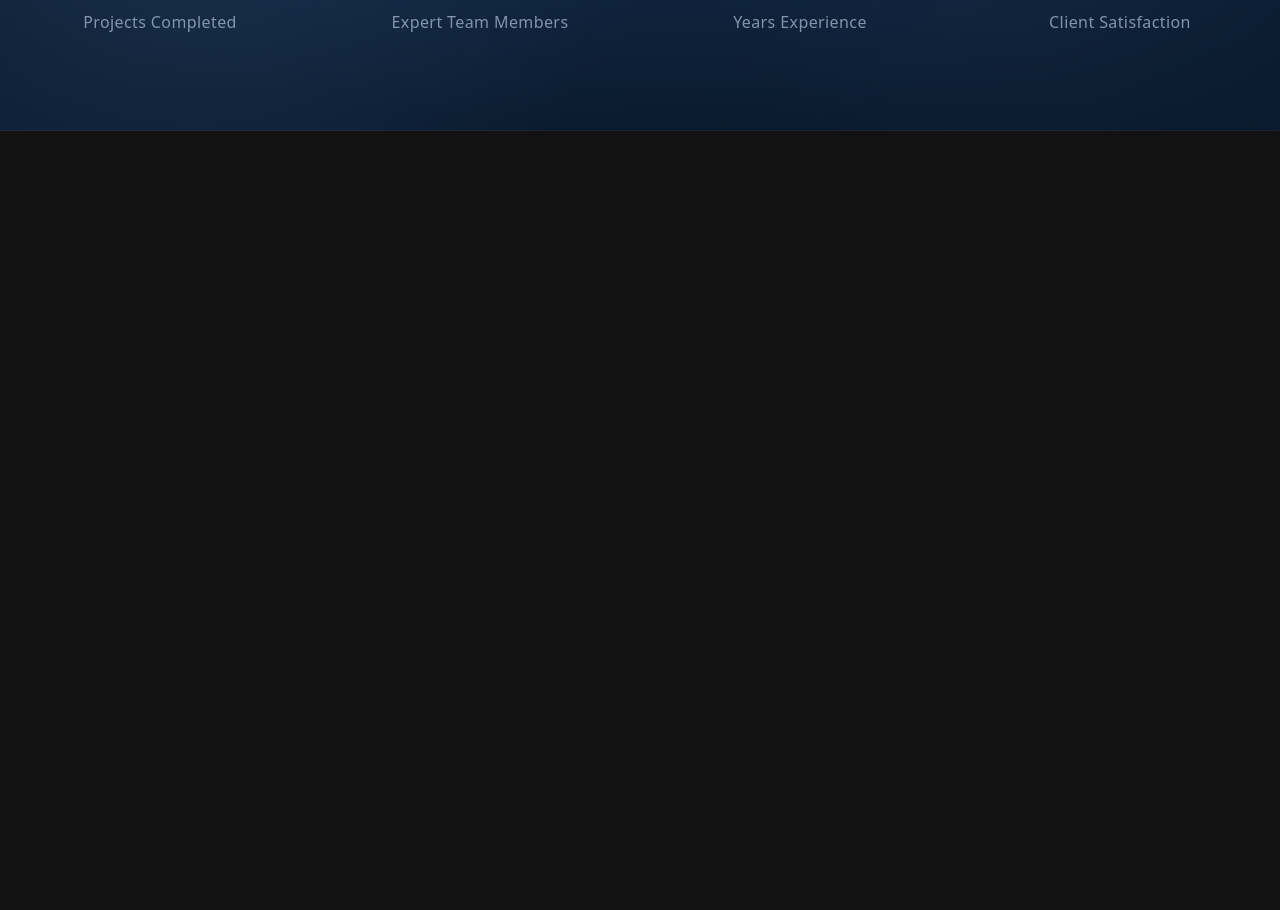
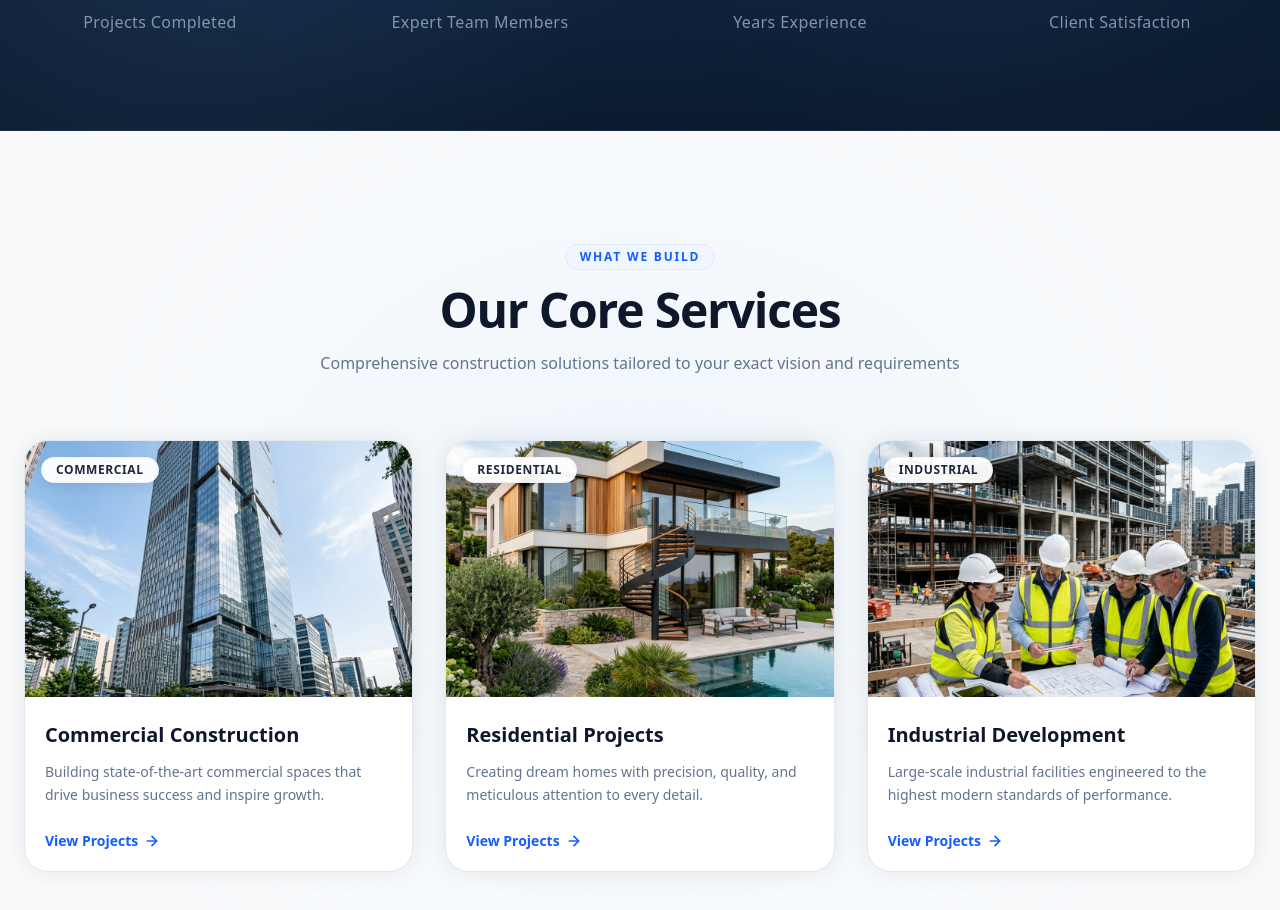
Before and after one commit to Tharaka-Maheshwara/capital-engineering-frontend, a Next.js app: page / in a window 1280 px wide. Shown: the part 1000-1910 px from the top of the page. Before the commit the page ends 1131 px from the top, so only its background shows below. Built offline with nearby package versions, Linux system fonts and the light colour scheme.

Commit message:
core seervices part okey

```diff
--- a/src/app/page.tsx
+++ b/src/app/page.tsx
@@ -1,5 +1,6 @@
 import HeroSlider from "@/components/common/hero-slider";
 import StatsSection from "@/components/common/stats-section";
+import ServicesSection from "@/components/common/services-section";
 
 export default function Home() {
   return (
@@ -8,6 +9,9 @@ export default function Home() {
 
       {/* Stats section */}
       <StatsSection />
+
+      {/* Services section */}
+      <ServicesSection />
     </main>
   );
 }
--- /dev/null
+++ b/src/components/common/services-section.tsx
@@ -0,0 +1,198 @@
+"use client";
+
+import Image from "next/image";
+import Link from "next/link";
+import { useEffect, useState, useRef } from "react";
+
+interface ServiceCardProps {
+  tag: string;
+  image: string;
+  title: string;
+  description: string;
+  href: string;
+  delayMs: number;
+}
+
+function ServiceCard({ tag, image, title, description, href, delayMs }: ServiceCardProps) {
+  const cardRef = useRef<HTMLDivElement>(null);
+  const [isVisible, setIsVisible] = useState(false);
+
+  useEffect(() => {
+    const observer = new IntersectionObserver(
+      (entries) => {
+        if (entries[0].isIntersecting) {
+          setTimeout(() => {
+            setIsVisible(true);
+          }, delayMs);
+        }
+      },
+      { threshold: 0.1 }
+    );
+
+    if (cardRef.current) {
+      observer.observe(cardRef.current);
+    }
+
+    return () => observer.disconnect();
+  }, [delayMs]);
+
+  return (
+    <div
+      ref={cardRef}
+      className={`group relative overflow-hidden rounded-3xl border border-slate-200 bg-white transition-all duration-700 ease-out hover:border-blue-500/50 hover:bg-white shadow-[0_0_25px_rgba(0,0,0,0.08)] hover:shadow-[0_0_40px_rgba(37,99,235,0.15)] hover:-translate-y-2 ${
+        isVisible ? "opacity-100 translate-y-0" : "opacity-0 translate-y-12"
+      }`}
+    >
+      {/* Card Image Wrapper */}
+      <div className="relative h-64 w-full overflow-hidden bg-slate-100">
+        {/* Category Pill Tag */}
+        <span className="absolute left-4 top-4 z-10 rounded-full border border-slate-200/50 bg-white/95 px-3.5 py-1 text-xs font-semibold uppercase tracking-wider text-slate-800 shadow-[0_4px_12px_rgba(0,0,0,0.08)]">
+          {tag}
+        </span>
+
+        <Image
+          src={image}
+          alt={title}
+          fill
+          className="object-cover object-center transition-transform duration-700 ease-out group-hover:scale-110 group-hover:rotate-1"
+          sizes="(max-width: 768px) 100vw, (max-width: 1200px) 50vw, 33vw"
+        />
+
+        {/* Inner Gradient Shadow */}
+        <div className="absolute inset-0 bg-linear-to-t from-slate-900/40 via-transparent to-transparent opacity-0 transition-opacity duration-500 group-hover:opacity-100" />
+      </div>
+
+      {/* Card Content */}
+      <div className="px-5 pt-6 pb-5">
+        <h3 className="text-xl font-bold text-slate-900 transition-colors duration-300 group-hover:text-blue-600">
+          {title}
+        </h3>
+
+        <p className="mt-3 text-sm leading-relaxed text-slate-500">
+          {description}
+        </p>
+
+        {/* Read More Link */}
+        <div className="mt-6 flex items-center">
+          <Link
+            href={href}
+            className="inline-flex items-center gap-1.5 text-sm font-bold text-blue-600 transition-colors duration-200 group-hover:text-blue-500"
+          >
+            <span>View Projects</span>
+            <svg
+              viewBox="0 0 24 24"
+              fill="none"
+              stroke="currentColor"
+              strokeWidth="2.5"
+              strokeLinecap="round"
+              strokeLinejoin="round"
+              className="h-4 w-4 transition-transform duration-300 ease-out group-hover:translate-x-1.5"
+            >
+              <path d="M5 12h14" />
+              <path d="M12 5l7 7-7 7" />
+            </svg>
+          </Link>
+        </div>
+      </div>
+    </div>
+  );
+}
+
+export default function ServicesSection() {
+  const titleRef = useRef<HTMLDivElement>(null);
+  const [titleVisible, setTitleVisible] = useState(false);
+
+  useEffect(() => {
+    const observer = new IntersectionObserver(
+      (entries) => {
+        if (entries[0].isIntersecting) {
+          setTitleVisible(true);
+        }
+      },
+      { threshold: 0.1 }
+    );
+
+    if (titleRef.current) {
+      observer.observe(titleRef.current);
+    }
+
+    return () => observer.disconnect();
+  }, []);
+
+  const services = [
+    {
+      id: 1,
+      tag: "Commercial",
+      image: "/images/service-1.png",
+      title: "Commercial Construction",
+      description: "Building state-of-the-art commercial spaces that drive business success and inspire growth.",
+      href: "/projects?category=commercial",
+      delayMs: 0,
+    },
+    {
+      id: 2,
+      tag: "Residential",
+      image: "/images/service-2.png",
+      title: "Residential Projects",
+      description: "Creating dream homes with precision, quality, and meticulous attention to every detail.",
+      href: "/projects?category=residential",
+      delayMs: 150,
+    },
+    {
+      id: 3,
+      tag: "Industrial",
+      image: "/images/slider-4.png", // fallback structure image
+      title: "Industrial Development",
+      description: "Large-scale industrial facilities engineered to the highest modern standards of performance.",
+      href: "/projects?category=industrial",
+      delayMs: 300,
+    },
+  ];
+
+  return (
+    <section className="relative overflow-hidden py-20 md:py-28 bg-slate-50">
+      {/* Subtle light background accent */}
+      <div className="absolute top-1/2 left-1/2 h-112.5 w-150 -translate-y-1/2 -translate-x-1/2 rounded-full bg-blue-100/30 blur-[120px] pointer-events-none" />
+
+      <div className="relative mx-auto w-[min(1280px,calc(100%-48px))]">
+
+        {/* Title Block */}
+        <div
+          ref={titleRef}
+          className={`mx-auto max-w-162.5 text-center transition-all duration-700 ease-out ${
+            titleVisible ? "opacity-100 translate-y-0" : "opacity-0 translate-y-8"
+          }`}
+        >
+          {/* Category Tag Pill */}
+          <span className="inline-flex rounded-full border border-blue-100 bg-blue-50 px-3.5 py-1 text-xs font-bold uppercase tracking-[0.15em] text-blue-600">
+            What We Build
+          </span>
+
+          <h2 className="mt-4 text-3xl font-extrabold tracking-tight text-slate-900 sm:text-4xl md:text-5xl">
+            Our Core Services
+          </h2>
+
+          <p className="mt-4 text-base leading-relaxed text-slate-500">
+            Comprehensive construction solutions tailored to your exact vision and requirements
+          </p>
+        </div>
+
+        {/* Cards Grid */}
+        <div className="mt-16 grid grid-cols-1 gap-8 sm:grid-cols-2 lg:grid-cols-3">
+          {services.map((service) => (
+            <ServiceCard
+              key={service.id}
+              tag={service.tag}
+              image={service.image}
+              title={service.title}
+              description={service.description}
+              href={service.href}
+              delayMs={service.delayMs}
+            />
+          ))}
+        </div>
+
+      </div>
+    </section>
+  );
+}
```
Also changed, not shown: public/images/service-1.png (added), public/images/service-2.png (added).
